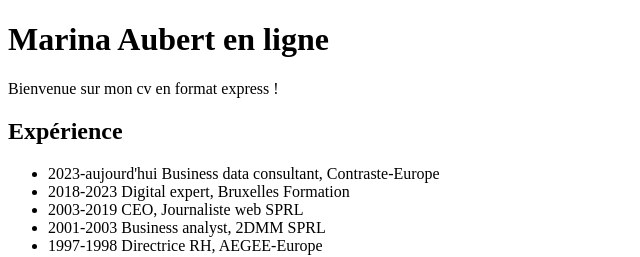
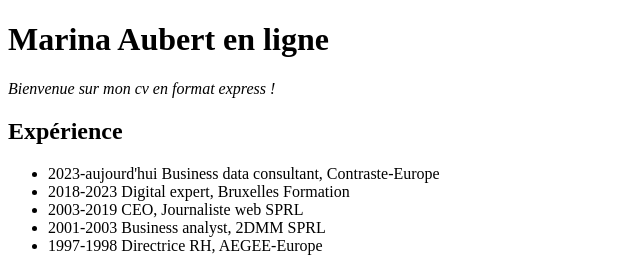
Before and after one commit to aubertmme/aubertmme.github.io, a plain HTML site: page index.html in a window 1280 px wide. Shown: the top 257 px of the page, 0-640 px from the left. Drawn offline with Linux system fonts and the light colour scheme.

Commit message:
Update index.html

```diff
--- a/index.html
+++ b/index.html
@@ -4,7 +4,7 @@
 <title>CV Marina Aubert</title>
 <body>
 <h1>Marina Aubert en ligne</h1>
-<p>Bienvenue sur mon cv en format express !</p>
+<p><i>Bienvenue sur mon cv en format express !</i></p>
 <h2>Expérience</h2>
 <ul>
     <li>2023-aujourd'hui Business data consultant, Contraste-Europe</li>
```
